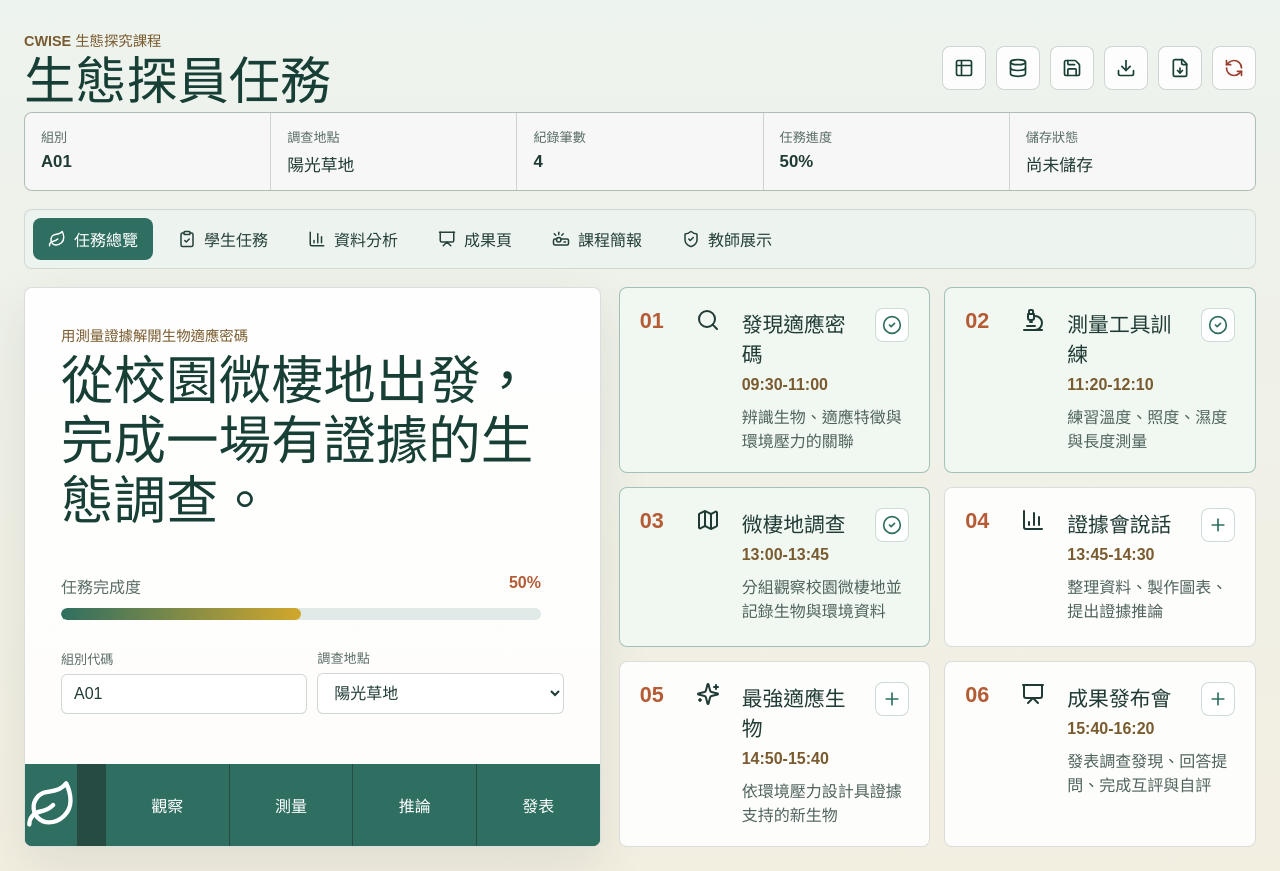
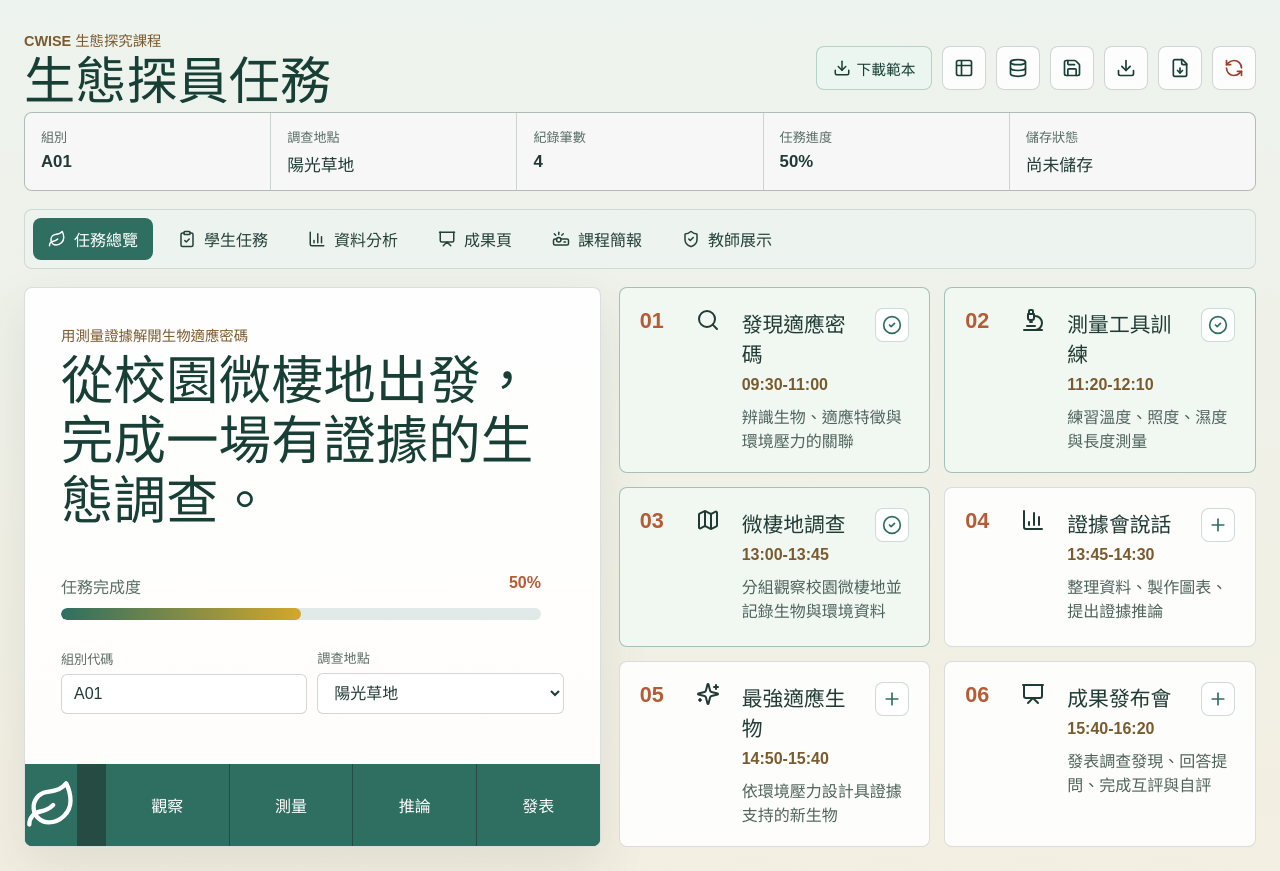
Before and after one commit to prayer168/cwise_web, a React (Vite) app: page / in a window 1280 px wide. Built offline with nearby package versions, Linux system fonts and the light colour scheme.

Commit message:
Add student import template download

```diff
--- a/src/main.jsx
+++ b/src/main.jsx
@@ -293,6 +293,15 @@ function App() {
           <h1>生態探員任務</h1>
         </div>
         <div className="top-actions">
+          <a
+            className="template-download-button"
+            href="assets/student-import-template.xlsx"
+            download="生態探員_學生資料匯入空白範本.xlsx"
+            title="下載匯入範本"
+          >
+            <Download size={18} />
+            <span>下載範本</span>
+          </a>
           <label className="icon-button file-action" title="匯入小組 Excel">
             <Table2 size={20} />
             <input type="file" accept=".xls,.xlsx,application/vnd.ms-excel,application/vnd.openxmlformats-officedocument.spreadsheetml.sheet" onChange={importWorkbook} />
--- a/src/styles.css
+++ b/src/styles.css
@@ -83,6 +83,8 @@ h1 {
   border-radius: 8px;
   color: #173f35;
   background: #ffffffcc;
+  cursor: pointer;
+  text-decoration: none;
 }
 
 .file-action {
@@ -100,12 +102,31 @@ h1 {
 }
 
 .icon-button:hover,
+.template-download-button:hover,
 .view-tabs button:hover,
 .print-button:hover,
 .add-button:hover,
 .small-button:hover {
   border-color: #3b7f6f;
   transform: translateY(-1px);
+}
+
+.template-download-button {
+  display: inline-flex;
+  align-items: center;
+  justify-content: center;
+  gap: 6px;
+  min-width: 116px;
+  height: 44px;
+  padding: 0 12px;
+  border: 1px solid rgba(47, 111, 97, 0.28);
+  border-radius: 8px;
+  color: #173f35;
+  background: #eaf6ef;
+  font-size: 0.92rem;
+  font-weight: 900;
+  text-decoration: none;
+  white-space: nowrap;
 }
 
 .icon-button.caution {
@@ -1018,6 +1039,12 @@ textarea {
     flex-direction: column;
   }
 
+  .top-actions {
+    align-self: flex-end;
+    justify-content: flex-end;
+    flex-wrap: wrap;
+  }
+
   .status-strip,
   .mission-layout,
   .two-columns,
```
Also changed, not shown: 1 other file (tests, documents, lock files or other folders).
